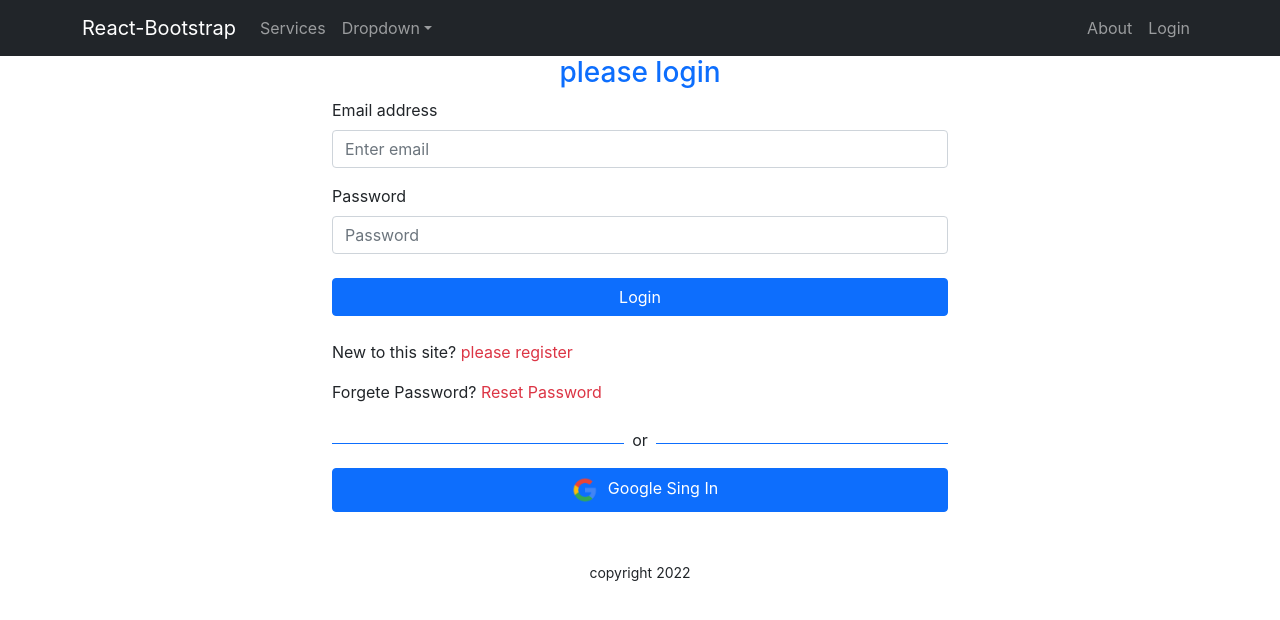
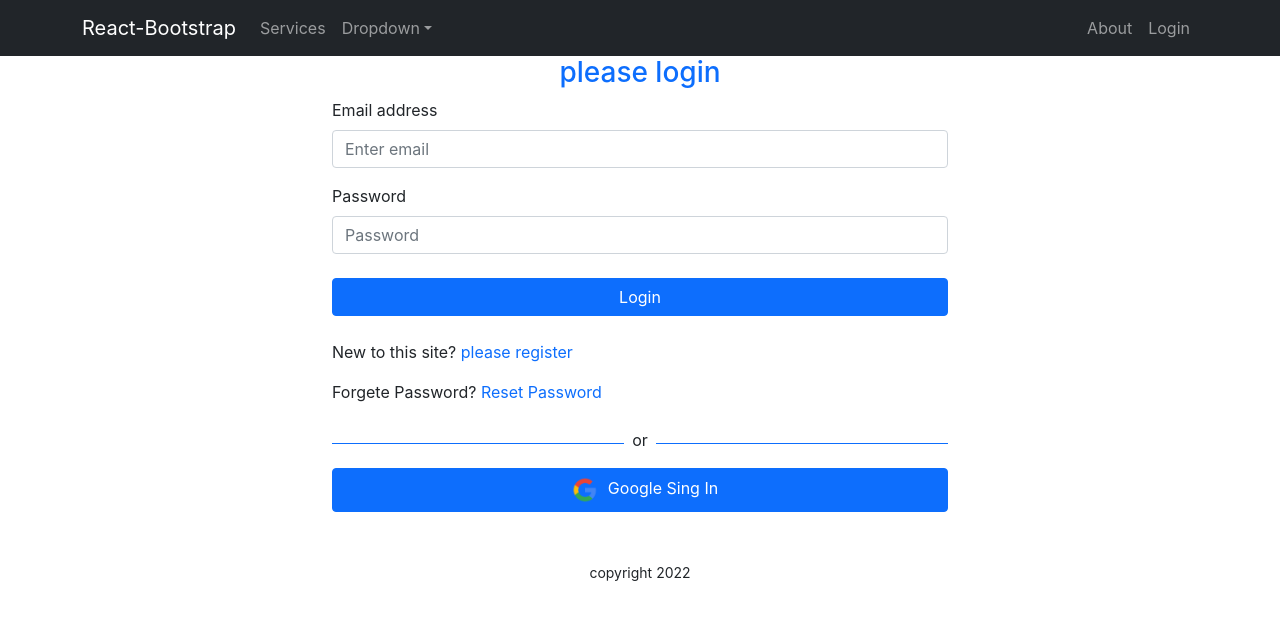
Before and after one commit to yaminhossen/wild-photographer, a React (Create React App) app: page /login in a window 1280 px wide. Shown: the top 620 px of the page. Built offline with nearby package versions, Linux system fonts and the light colour scheme; no server answers.

Commit message:
email varification and reset password completed

```diff
--- a/src/Pages/Login/Login/Login.js
+++ b/src/Pages/Login/Login/Login.js
@@ -1,6 +1,7 @@
+import { async } from '@firebase/util';
 import React, { useRef } from 'react';
 import { Button, Form } from 'react-bootstrap';
-import { useSignInWithEmailAndPassword } from 'react-firebase-hooks/auth';
+import { useSendPasswordResetEmail, useSignInWithEmailAndPassword } from 'react-firebase-hooks/auth';
 import { Link, useLocation, useNavigate } from 'react-router-dom';
 import auth from '../../../firebase.init';
 import SocialLogin from '../SocialLogin/SocialLogin';
@@ -33,6 +34,8 @@ const Login = () => {
         navigate(from, { replace: true });
     }
 
+    const [sendPasswordResetEmail, sending] = useSendPasswordResetEmail(auth);
+
     const handleSubmit = event => {
         event.preventDefault();
         const email = emailRef.current.value;
@@ -43,6 +46,12 @@ const Login = () => {
 
     const navigateRegister = event => {
         navigate('/register');
+    }
+
+    const resetPassword = async () => {
+        const email = emailRef.current.value;
+        await sendPasswordResetEmail(email);
+        alert('Sent email');
     }
 
     return (
@@ -65,8 +74,8 @@ const Login = () => {
                 </Button>
             </Form>
             {errorElement}
-            <p>New to this site? <Link to='/register' className='text-danger text-decoration-none' onClick={navigateRegister}>please register</Link></p>
-            <p>Forgete Password? <Link to='/register' className='text-danger text-decoration-none' onClick={navigateRegister}>Reset Password</Link></p>
+            <p>New to this site? <Link to='/register' className='text-primary text-decoration-none' onClick={navigateRegister}>please register</Link></p>
+            <p>Forgete Password? <Link to='/register' className='text-primary text-decoration-none' onClick={resetPassword}>Reset Password</Link></p>
             <SocialLogin></SocialLogin>
         </div>
     );
--- a/src/Pages/Login/Register/Register.js
+++ b/src/Pages/Login/Register/Register.js
@@ -12,7 +12,7 @@ const Register = () => {
         user,
         loading,
         error,
-    ] = useCreateUserWithEmailAndPassword(auth);
+    ] = useCreateUserWithEmailAndPassword(auth, { sendEmailVerification: true });
 
     const navigate = useNavigate();
 
@@ -42,7 +42,7 @@ const Register = () => {
                 <input type="password" name="password" placeholder='Password' id="" required />
                 <input type="submit" value="Register" />
             </form>
-            <p>Already have an account? <Link to='/login' className='text-danger text-decoration-none' onClick={navigateLogin}>Please Login</Link></p>
+            <p>Already have an account? <Link to='/login' className='text-primary text-decoration-none' onClick={navigateLogin}>Please Login</Link></p>
             <SocialLogin></SocialLogin>
         </div>
     );
```
